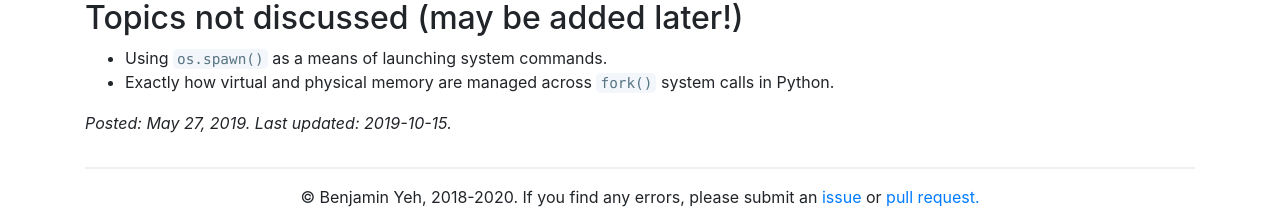
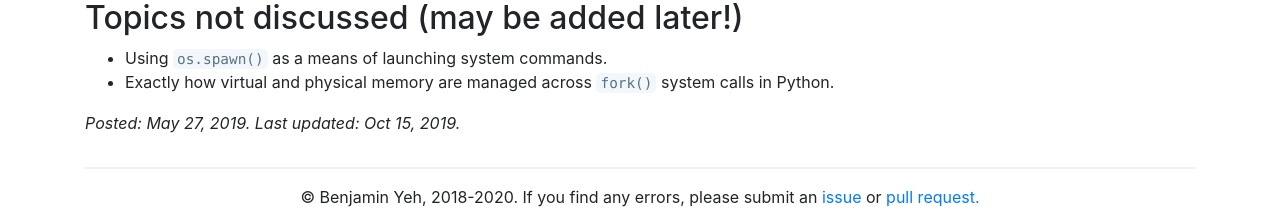
Before and after one commit to bentyeh/bentyeh.github.io, a Jekyll site: the page built from _posts/2019-05-27-Python-multiprocessing.md, in a window 1280 px wide and 900 px high, scrolled down 7151 px. Shown: the part 675-897 px from the top of the window. Built offline with Jekyll 4.4.1, drawn with Linux system fonts in a browser that asks for light colours; part of the change alters nothing that is shown.

```diff
--- a/_layouts/post.html
+++ b/_layouts/post.html
@@ -21,7 +21,7 @@ toc_nav_id: toc-nav
 {%- endif -%}
 
 {%- if page.last_updated -%}
-    <i>Posted: {{ page.date | date: site.date_format }}. Last updated: {{ page.last_updated }}.</i>
+    <i>Posted: {{ page.date | date: site.date_format }}. Last updated: {{ page.last_updated | date: site.date_format }}.</i>
 {%- else -%}
     <i>Posted: {{ page.date | date: site.date_format }}.</i>
 {%- endif -%}
```
